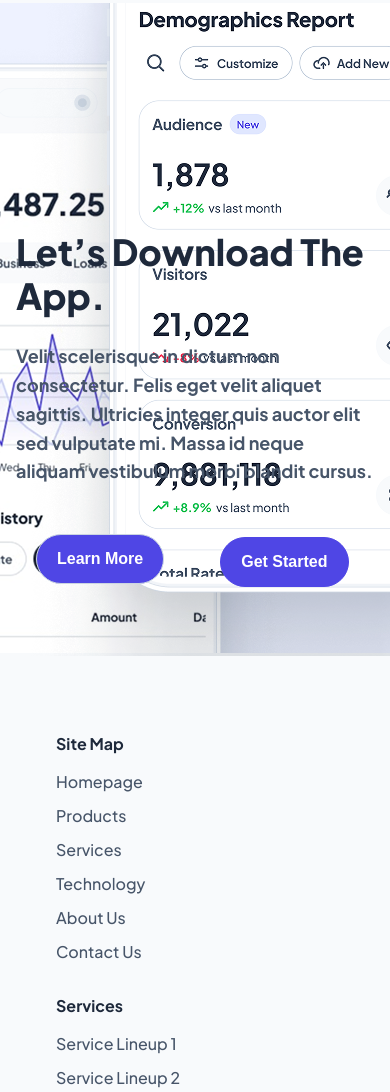
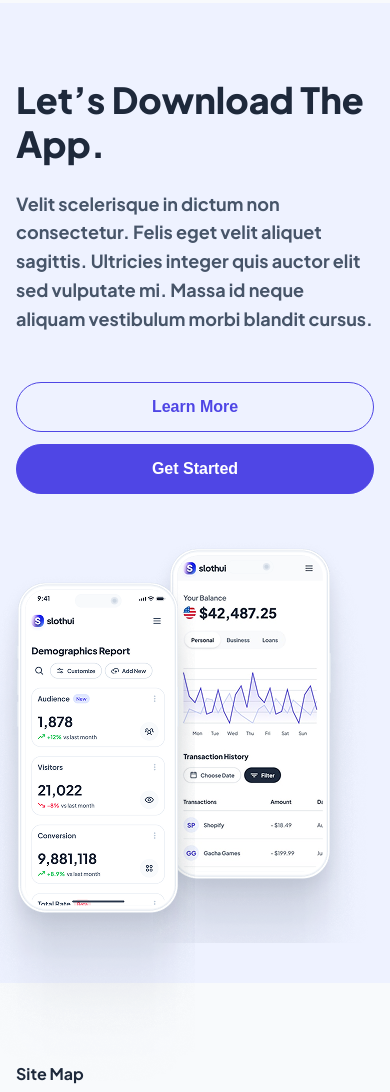
Before and after one commit to mijanConnect/SlothUI, a plain HTML site: page index.html in a window 390 px wide. Shown: the part 8852-9944 px from the top of the page. Drawn offline with Linux system fonts and the light colour scheme.

Commit message:
Everything updated

```diff
--- a/assets/css/style.css
+++ b/assets/css/style.css
@@ -115,7 +115,6 @@ body {
   }
 
   .navbar-buttons {
-    /* display: none; */
     flex-direction: column;
     width: 100%;
     position: absolute;
@@ -130,13 +129,13 @@ body {
     height: 100vh;
   }
 
-  .button {
+  .nav-btn {
     color: #ffffff !important;
     background: #4f46e5 !important;
     margin: 0 20px !important;
   }
 
-  .button-2 {
+  .nav-btn-2 {
     color: #ffffff !important;
     background: #4f46e5 !important;
     margin: 0 20px 5px 20px !important;
@@ -146,7 +145,7 @@ body {
     z-index: 2;
     display: flex;
     margin-top: 33px;
-    max-height: 500px; /* Adjust as needed */
+    max-height: 500px;
     opacity: 1;
     visibility: visible;
   }
@@ -155,17 +154,10 @@ body {
     z-index: 1;
     display: flex;
     margin-top: 33px;
-    max-height: 200px; /* Adjust as needed */
+    max-height: 200px;
     opacity: 1;
     visibility: visible;
   }
-
-  /* .nav-active {
-    display: flex;
-    margin-top: 33px;
-    height: 100vh;
-    z-index: 1;
-  } */
 }
 
 /* ============= Hero Section ============= */
@@ -632,8 +624,6 @@ body {
   max-height: 1005px;
   flex-wrap: wrap;
   flex-direction: column;
-  /* align-items: center;
-  justify-content: flex-start; */
 }
 
 .testimonials-item {
@@ -706,7 +696,6 @@ body {
     padding: 20px 0 32px 0 !important;
   }
 
-  /* Here */
   .testimonials-items {
     row-gap: 16px;
     flex-wrap: nowrap;
@@ -921,7 +910,7 @@ body {
 }
 
 .panel.open {
-  max-height: 500px; /* adjust as needed */
+  max-height: 500px;
 }
 
 .accordion-content-right img {
@@ -942,8 +931,11 @@ body {
 }
 
 /* ============= CTA Section ============= */
+.cta-main {
+  background-color: #eef2ff;
+}
+
 .cta {
-  background-color: #eef2ff;
   position: relative;
   height: 650px;
 }
@@ -976,7 +968,7 @@ body {
 .buttons {
   display: flex;
   align-items: center;
-  gap: 16px;
+  gap: 12px;
 }
 
 .cta-right {
@@ -999,6 +991,24 @@ body {
 
 .img2-mobile {
   display: none;
+}
+
+.cta-btn-2 {
+  color: #4f46e5 !important;
+  border: 1px solid #4f46e5 !important;
+}
+
+.cta-btn-2:hover {
+  color: white !important;
+  border: 1px solid #4f46e5 !important;
+  transition: 0.3s ease;
+}
+
+.cta-btn:hover {
+  color: #4f46e5 !important;
+  border: 1px solid #4f46e5 !important;
+  transition: 0.3s ease;
+  background-color: #eef2ff !important;
 }
 
 @media (max-width: 1079px) and (min-width: 768px) {
@@ -1024,8 +1034,8 @@ body {
 
   .img1-mobile {
     display: block;
-    right: 0;
-    bottom: 0;
+    right: 20%;
+    bottom: 15%;
   }
 
   .img2-mobile {
@@ -1039,6 +1049,52 @@ body {
     align-items: center;
     flex-direction: column;
     gap: 16px;
+    width: 100%;
+  }
+
+  .buttons button {
+    width: 100%;
+  }
+}
+
+@media (max-width: 767px) {
+  .cta {
+    height: 980px;
+  }
+
+  .cta-left-text {
+    top: 75px;
+  }
+
+  .cta-left-paragraph {
+    max-width: 100%;
+  }
+
+  .img1 {
+    display: none;
+  }
+
+  .img2 {
+    display: none;
+  }
+
+  .img1-mobile {
+    display: block;
+    right: 0;
+    bottom: 4%;
+  }
+
+  .img2-mobile {
+    display: block;
+    right: 50%;
+    bottom: -10%;
+  }
+
+  .buttons {
+    display: flex;
+    align-items: center;
+    flex-direction: column;
+    gap: 12px;
     width: 100%;
   }
 
@@ -1109,6 +1165,7 @@ body {
 
 .footer-link-line ul {
   list-style: none;
+  padding: 0;
 }
 
 .footer-link-line ul li {
--- a/index.html
+++ b/index.html
@@ -29,8 +29,8 @@
             <li><a href="#faq-section">FAQ</a></li>
           </ul>
           <div class="navbar-buttons">
-            <button class="button-2">Sign Up</button>
-            <button class="button">Log In</button>
+            <button class="button-2 nav-btn-2">Sign Up</button>
+            <button class="button nav-btn">Log In</button>
           </div>
           <div class="burger">
             <img src="assets/images/Header/nav-toggle.png" alt="Icon" />
@@ -837,45 +837,48 @@
     </div>
 
     <!-- CTA Section -->
-    <div class="cta">
+    <section class="cta-main">
+      <div class="cta container">
         <img
-        class="cta-right img1"
+          class="cta-right img1 animate-zoom"
           src="assets/images/CTA/MockUp-1.png"
           alt="IMG"
         />
         <img
-        class="cta-right img2"
+          class="cta-right img2 animate-zoom"
           src="assets/images/CTA/MockUp-2.png"
           alt="IMG"
         />
         <!-- Moblie -->
         <img
-        class="cta-right img1-mobile"
+          class="cta-right img1-mobile animate-zoom"
           src="assets/images/CTA/Moblie-left.png"
           alt="IMG"
         />
         <img
-        class="cta-right img2-mobile"
+          class="cta-right img2-mobile animate-zoom"
           src="assets/images/CTA/Moblie-right.png"
           alt="IMG"
         />
-      <div class="container cta-left-text">
+        <div class="cta-left-text animate-ease">
           <div class="cta-container">
             <div class="cta-left">
               <div class="cta-left-heading">Let’s Download The App.</div>
               <p class="cta-left-paragraph">
                 Velit scelerisque in dictum non consectetur. Felis eget velit
-              aliquet sagittis. Ultricies integer quis auctor elit sed vulputate
-              mi. Massa id neque aliquam vestibulum morbi blandit cursus.
+                aliquet sagittis. Ultricies integer quis auctor elit sed
+                vulputate mi. Massa id neque aliquam vestibulum morbi blandit
+                cursus.
               </p>
               <div class="buttons">
-              <button class="button-2">Learn More</button>
-              <button class="button">Get Started</button>
+                <button class="button-2 cta-btn-2">Learn More</button>
+                <button class="button cta-btn">Get Started</button>
               </div>
             </div>
           </div>
         </div>
       </div>
+    </section>
 
     <!-- Footer Section -->
     <div class="footer">
```
Lines whose indentation alone changed are shown as unchanged.
